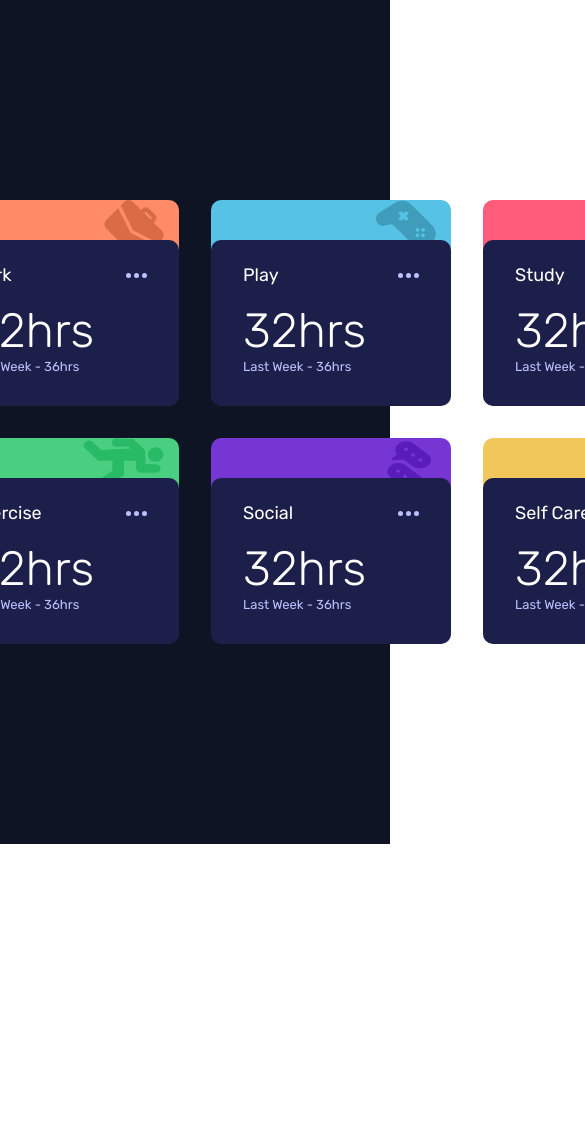
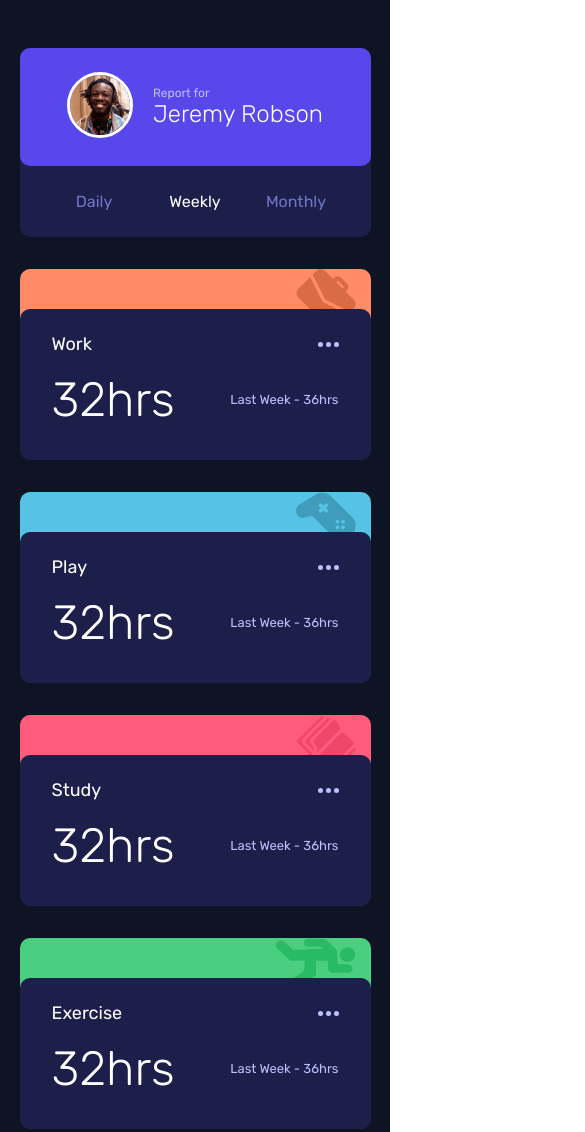
Before and after one commit to Liberator-I/Time-Tracking-Dashboard, a website: page index.html in a window 390 px wide. Shown: the top 1132 px of the page, 585 px wide, since content can reach past the window. Before the commit the page ends 844 px from the top, so only its background shows below. Drawn offline with Linux system fonts and the light colour scheme.

Commit message:
Mobile Design & Responsivity

```diff
--- a/Assets/sass/style.scss
+++ b/Assets/sass/style.scss
@@ -174,3 +174,67 @@ $selfCare: hsl(43, 84%, 65%); /* Soft Orange */
 .time-4 { background-color: $exercise; }
 .time-5 { background-color: $social; }
 .time-6 { background-color: $selfCare; }
+
+@media only screen and (max-width: 810px) {
+    .container {
+        height: auto;
+    }
+
+    .dashboard-wrapper {
+        width: 90%;
+        grid-template-columns: 1fr;
+        margin: 3rem 0 3rem 0;
+    }
+
+    .report-wrapper {
+        .options {
+            flex-direction: row;
+            justify-content: center;
+            align-items: center;
+            text-align: center;
+
+            .option-1, .option-2, .option-3 {
+                flex: 1;
+                margin-bottom: 0px;
+                padding: 2px 4px;
+            }
+        }
+    }
+
+    .details-wrapper {
+        grid-template-columns: 1fr;
+    }
+
+    .user-wrapper {
+        display: flex;
+        justify-content: center;
+        align-items: center;
+
+        .img-wrapper img {
+            margin-right: 20px;
+            margin-bottom: 0px;
+        }
+
+        .user-info {
+            display: flex;
+            flex-direction: column;
+
+            .user-name {
+                font-size: 1.5rem;
+                margin-bottom: 0px;
+            }
+        }
+    }
+
+    .time-details {
+        .time-title {
+            margin-bottom: 0.5rem;
+        }
+
+        .time-content {
+            display: flex;
+            justify-content: space-between;
+            align-items: center;
+        }
+    }
+}
--- a/index.html
+++ b/index.html
@@ -14,9 +14,13 @@
         <section class="dashboard-wrapper">
             <div class="report-wrapper">
                 <div class="user-wrapper">
+                    <div class="img-wrapper">
                         <img class="user-img" src="Assets/img/image-jeremy.png" alt="An image of the user">
+                    </div>
+                    <div class="user-info">
                         <p class="report">Report for</p>
                         <h1 class="user-name">Jeremy Robson</h1>
+                    </div>
                 </div>
                 <ul class="options">
                     <li class="option option-1">Daily</li>
@@ -32,8 +36,10 @@
                             <p class="title">Work</p>
                             <img class="ellipsis" src="Assets/img/icon-ellipsis.svg" alt="Ellipsis icon">
                         </div>
+                        <div class="time-content">
                             <p class="time">32hrs</p>
                             <p class="last-time">Last Week - 36hrs</p>
+                        </div>
                     </div>
                 </div>
                 <div class="time-wrapper time-2">
@@ -43,8 +49,10 @@
                             <p class="title">Play</p>
                             <img class="ellipsis" src="Assets/img/icon-ellipsis.svg" alt="Ellipsis icon">
                         </div>
+                        <div class="time-content">
                             <p class="time">32hrs</p>
                             <p class="last-time">Last Week - 36hrs</p>
+                        </div>
                     </div>
                 </div>
                 <div class="time-wrapper time-3">
@@ -54,8 +62,10 @@
                             <p class="title">Study</p>
                             <img class="ellipsis" src="Assets/img/icon-ellipsis.svg" alt="Ellipsis icon">
                         </div>
+                        <div class="time-content">
                             <p class="time">32hrs</p>
                             <p class="last-time">Last Week - 36hrs</p>
+                        </div>
                     </div>
                 </div>
                 <div class="time-wrapper time-4">
@@ -65,8 +75,10 @@
                             <p class="title">Exercise</p>
                             <img class="ellipsis" src="Assets/img/icon-ellipsis.svg" alt="Ellipsis icon">
                         </div>
+                        <div class="time-content">
                             <p class="time">32hrs</p>
                             <p class="last-time">Last Week - 36hrs</p>
+                        </div>
                     </div>
                 </div>
                 <div class="time-wrapper time-5">
@@ -76,8 +88,10 @@
                             <p class="title">Social</p>
                             <img class="ellipsis" src="Assets/img/icon-ellipsis.svg" alt="Ellipsis icon">
                         </div>
+                        <div class="time-content">
                             <p class="time">32hrs</p>
                             <p class="last-time">Last Week - 36hrs</p>
+                        </div>
                     </div>
                 </div>
                 <div class="time-wrapper time-6">
@@ -87,8 +101,10 @@
                             <p class="title">Self Care</p>
                             <img class="ellipsis" src="Assets/img/icon-ellipsis.svg" alt="Ellipsis icon">
                         </div>
+                        <div class="time-content">
                             <p class="time">32hrs</p>
                             <p class="last-time">Last Week - 36hrs</p>
+                        </div>
                     </div>
                 </div>
             </div>
```
Also changed, not shown: Assets/css/style.css, 1 other file. Lines whose indentation alone changed are shown as unchanged.
